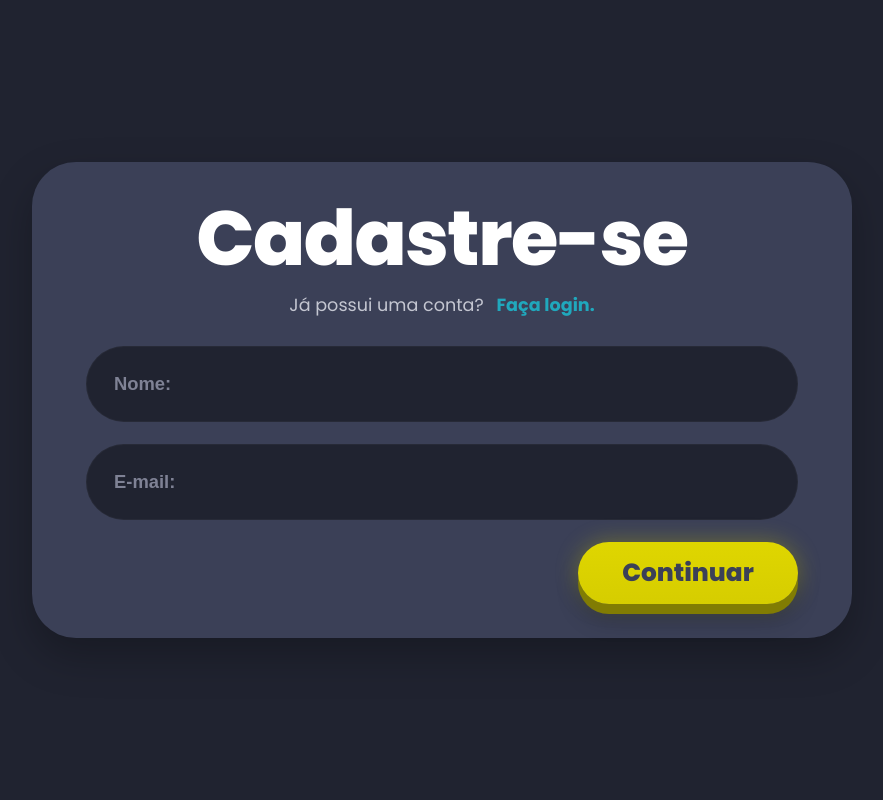
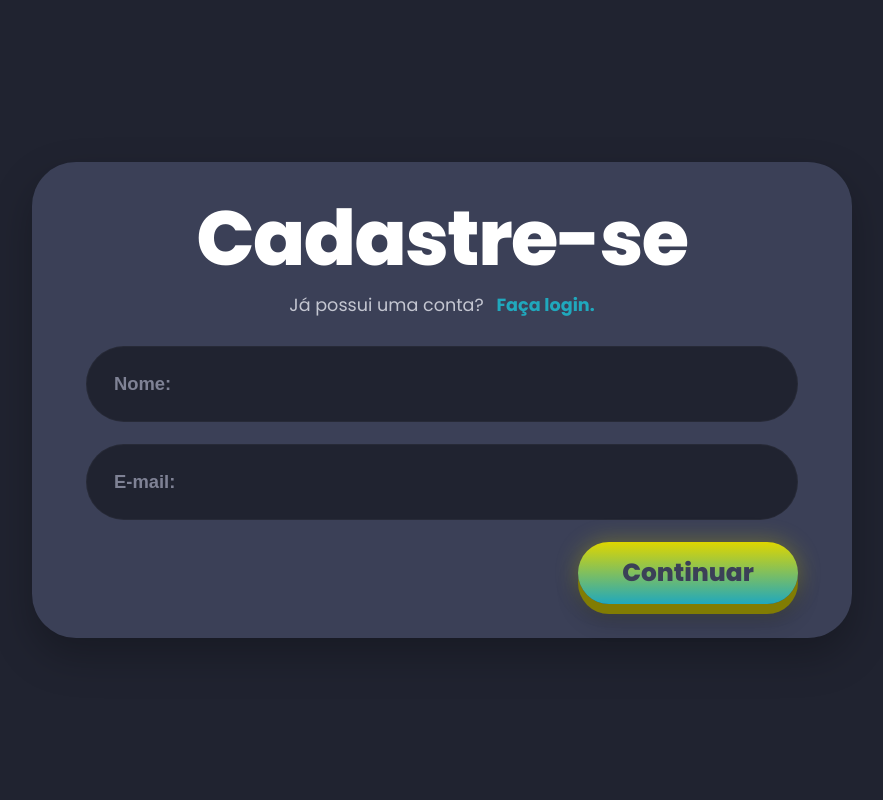
Before and after one commit to Mad-Kirby/DS122-TYPO, a PHP site: page /html/cadastro.html in a window 1280 px wide. Shown: the whole page, without its empty margins (198-1081 px from the left). Run offline with PHP 8.4, Linux system fonts and the light colour scheme.

Commit message:
Variaveís declaradas
Variaveís de cores não estava sendo declaradas em campos que tinham a mesma cor, optei por declarar as variaveis

```diff
--- a/css/autenticar.css
+++ b/css/autenticar.css
@@ -6,6 +6,7 @@
   --muted: #C4C6D1;
   --accent: #20A8BD;
   --accent-2: #D6CD00;
+  --accent-3: #DFD600;
   --button-text: #3B4057;
 }
 
@@ -103,7 +104,7 @@ body {
   height: 62px;
   border: none;
   border-radius: 999px;
-  background: linear-gradient(180deg, #dfd600 0%, #d6cd00 100%);
+  background: linear-gradient(180deg, var(--accent-3) 0%, var(--accent) 100%);
   color: var(--button-text);
   font-family: "Poppins", sans-serif;
   font-size: 1.55rem;
--- a/css/como-jogar.css
+++ b/css/como-jogar.css
@@ -5,6 +5,7 @@
   --text: #f7f7f4;
   --text-soft: rgba(247, 247, 244, 0.82);
   --cta: #d6cd00;
+  --cta2: #dfd600;
   --radius-xl: 32px;
   --radius-box: 28px;
   --radius-pill: 999px;
@@ -138,7 +139,7 @@ body {
   min-height: clamp(84px, 10vw, 110px);
   padding: 1rem 2rem;
   border-radius: 40px;
-  background: linear-gradient(180deg, #dfd600 0%, #d6cd00 100%);
+  background: linear-gradient(180deg, var(--cta2) 0%, var(--cta) 100%);
   color: #333340;
   font-size: clamp(1.7rem, 2.2vw, 3rem);
   font-weight: 800;
--- a/css/jogo.css
+++ b/css/jogo.css
@@ -5,6 +5,7 @@
   --text: #f7f7f4;
   --accent: #20a8bd;
   --cta: #d6cd00;
+  --cta2: #dfd600;
   --cta-text: #3b4057;
   --line: #d6cd00;
   --radius-xl: 32px;
@@ -298,7 +299,7 @@ body {
   padding: 1rem 2rem;
   border: none;
   border-radius: 40px;
-  background: linear-gradient(180deg, #dfd600 0%, #d6cd00 100%);
+  background: linear-gradient(180deg, var(--cta2) 0%, var(--cta) 100%);
   color: #333340;
   font-size: clamp(1.7rem, 2.2vw, 3rem);
   font-weight: 800;
--- a/css/ligas.css
+++ b/css/ligas.css
@@ -6,6 +6,7 @@
   --text-soft: rgba(247, 247, 244, 0.82);
   --muted: #C4C6D1;
   --yellow: #d6cd00;
+  --yellow2:#dfd600;
   --accent: #20a8bd;
   --radius-xl: 32px;
   --radius-box: 28px;
@@ -104,7 +105,7 @@ input:focus {
   justify-content: center;
   text-decoration: none;
   border: none;
-  background: linear-gradient(180deg, #dfd600 0%, #d6cd00 100%);
+  background: linear-gradient(180deg, var(--yellow2) 0%, var(--yellow) 100%);
   color: #333340;
   font-weight: 800;
   font-size: clamp(1.1rem, 1.5vw, 1.4rem);
```
